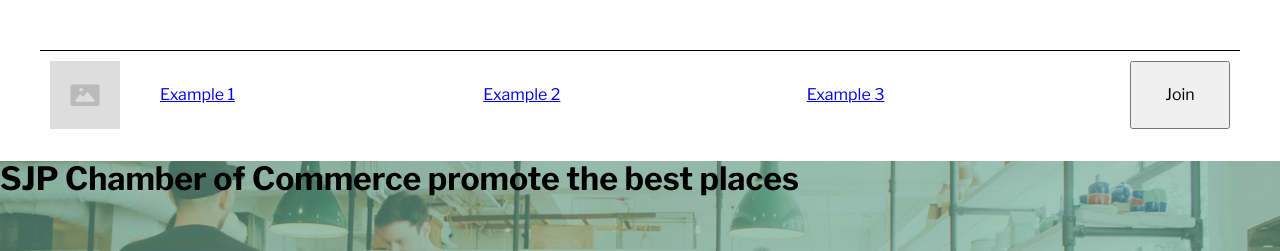
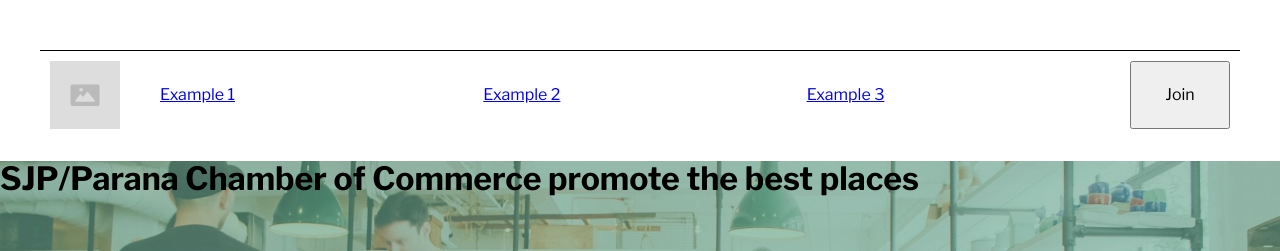
Before and after one commit to andersonmorony/wdd230, a plain HTML site: page chamber/index.html in a window 1280 px wide. Shown: the top 251 px of the page. Drawn offline with nearby package versions, Linux system fonts and the light colour scheme.

Commit message:
refact: W02: Project - The Chamber of Commerce Home Page

```diff
--- a/chamber/index.html
+++ b/chamber/index.html
@@ -7,7 +7,7 @@
     <meta name="description" content="SJP Chamber of Commerce promote the best places to visit and get promotionsand how manager and leadership community commercy. We promote services and solution to common daily request.">
     <title>SJP Chamber of Commerce</title>
     <meta property="og:title" content="Anderson Moroni - WDD 230 - Web Frontend Development">
-    <meta property="og:type" content="video.movie" >
+    <meta property="og:type" content="image" >
     <meta property="og:url" content="https://andersonmorony.github.io/wdd230/">
     <meta property="og:image" content="https://andersonmorony.github.io/wdd230/images/me.jpg">
     <link rel="shortcut icon" href="images/favicon.ico" type="image/x-icon">
@@ -41,7 +41,7 @@
     <main>
         <section id="hero">
             <div class="content">
-                <h1>SJP Chamber of Commerce promote the best places </h1>
+                <h1>SJP/Parana Chamber of Commerce promote the best places</h1>
             </div>
         </section>
         <section id="actions">
```
